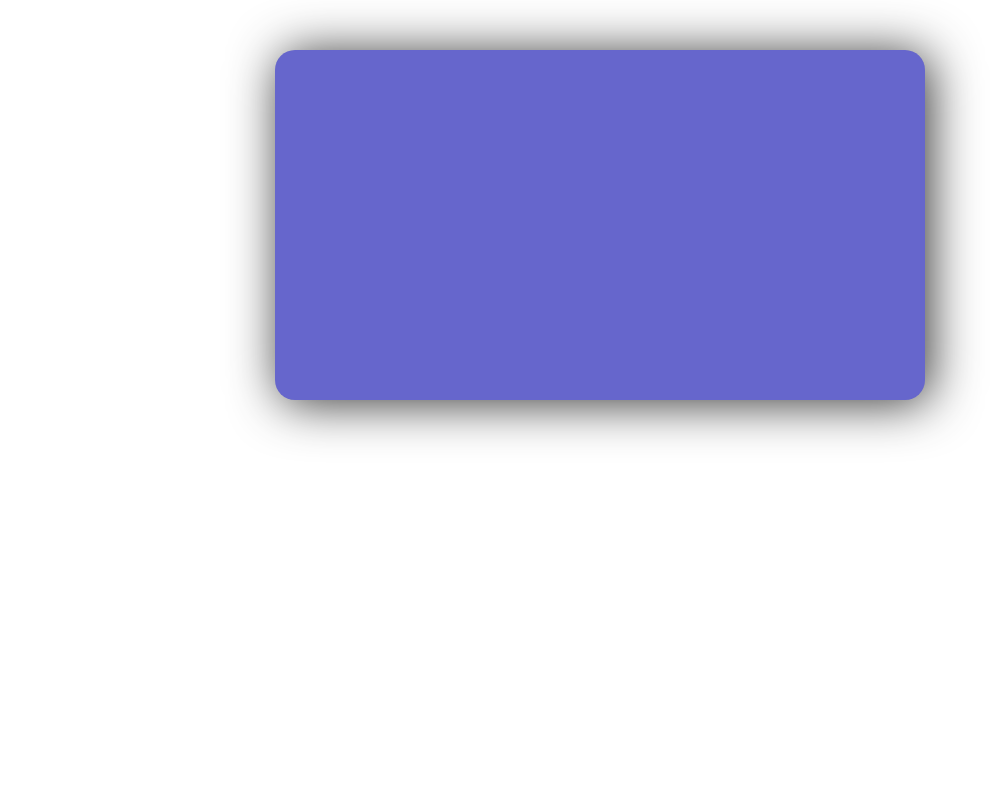
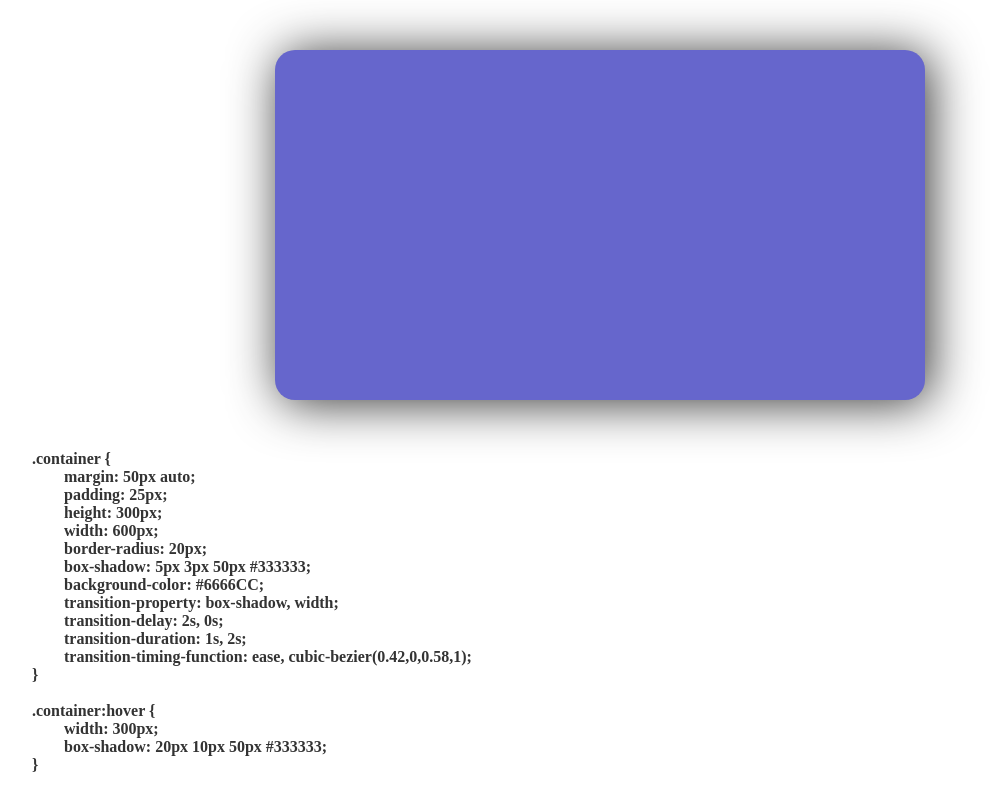
Before and after one commit to EXSVAMP/CSS-effects, a website: page transition/transition.html in a window 1280 px wide. Shown: the whole page, without its empty margins (40-1038 px from the left). Drawn offline with Linux system fonts and the light colour scheme.

Commit message:
transition

```diff
--- a/transition/transition.html
+++ b/transition/transition.html
@@ -4,6 +4,35 @@
 	<meta charset="UTF-8">
 	<title>Transition</title>
 	<style>
+		.info {
+			font: 700 16px "Microsoft YaHei", serif;
+			color: #333333;
+		}
+
+		.container {
+			margin: 50px auto;
+			padding: 25px;
+			height: 300px;
+			width: 600px;
+			text-align: center;
+			border-radius: 20px;
+			box-shadow: 5px 3px 50px #333333;
+			background-color: #6666CC;
+			transition-property: box-shadow, width;
+			transition-delay: 2s, 0s;
+			transition-duration: 1s, 2s;
+			transition-timing-function: ease, cubic-bezier(0.42,0,0.58,1);
+		}
+
+		.container:hover {
+			width: 300px;
+			box-shadow: 20px 10px 50px #333333;
+		}
+	</style>
+</head>
+<body>
+	<div class="container"></div>
+	<pre class="info">
 		.container {
 			margin: 50px auto;
 			padding: 25px;
@@ -22,11 +51,6 @@
 			width: 300px;
 			box-shadow: 20px 10px 50px #333333;
 		}
-	</style>
-</head>
-<body>
-	<div class="container">
-
-	</div>
+	</pre>
 </body>
 </html>
```
Also changed, not shown: README.md.
